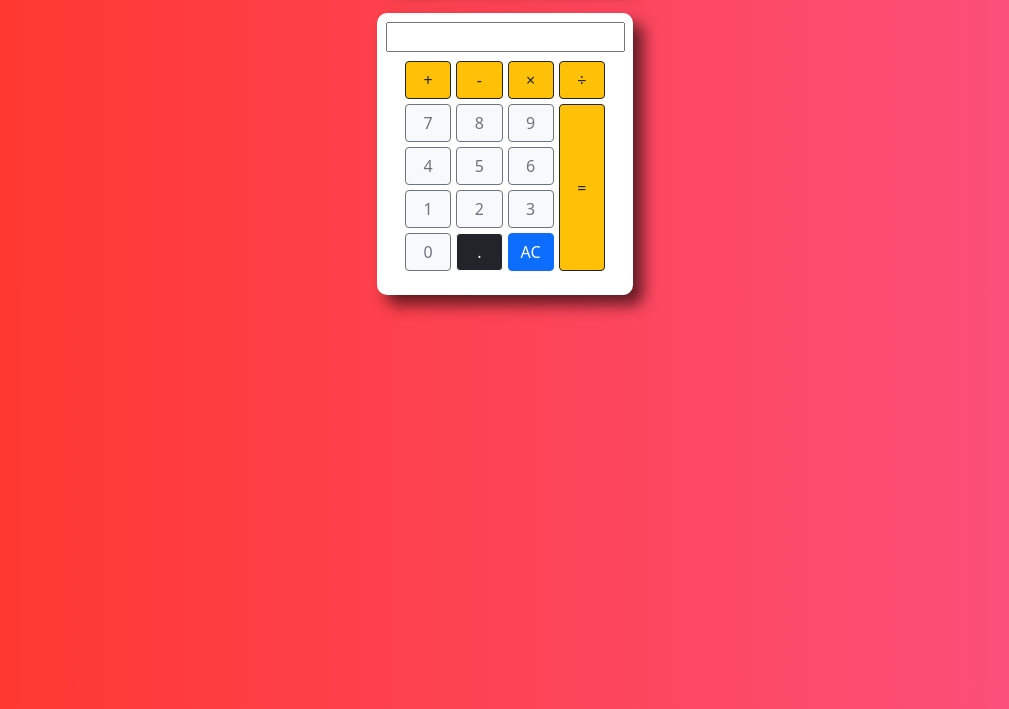
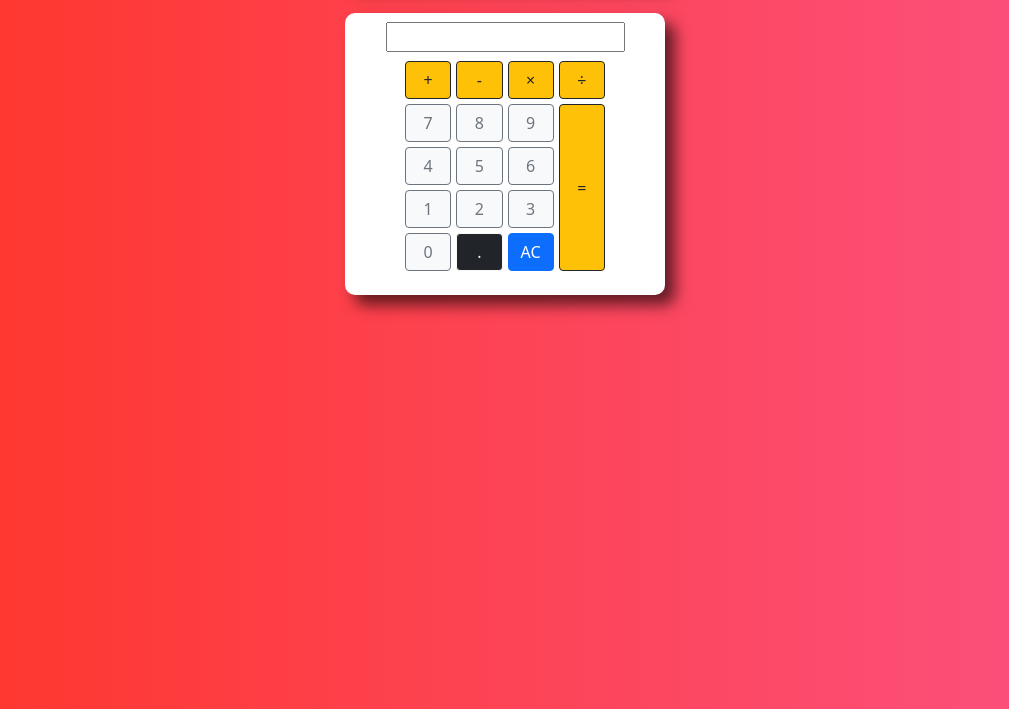
Before and after one commit to Victom07/calculator, a plain HTML site: page index.html in a window 1280 px wide. Shown: the part 91-800 px from the top of the page, without its empty margins (135-1144 px from the left). Drawn offline with nearby package versions, Linux system fonts and the light colour scheme.

Commit message:
Add files via upload

```diff
--- a/style.css
+++ b/style.css
@@ -2,15 +2,11 @@ body{
     background : linear-gradient(to left, #fb5283, #ff3527);
 }
 .a{
-    /* width: 100%; */
     height: 10vh;
-    /* display: flex;
-    align-items: center;
-    justify-content: center; */
 }
 .heading{
 
-    width: 20%;
+    width: 25%;
 
     background-color: #ffffff;
     text-align: center;
@@ -35,7 +31,6 @@ body{
     grid-area: 2 / 4 / 6 / 5;
 }
 .answer{
-
     width: 100%;
     height: 0vh;
     display: flex;
```
